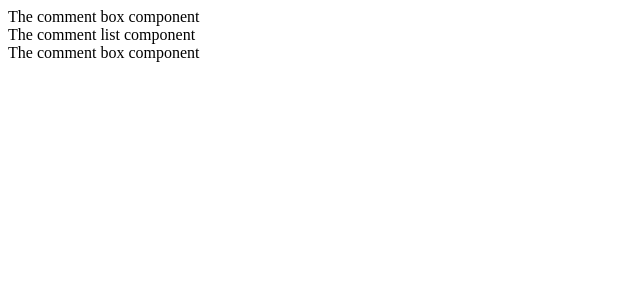
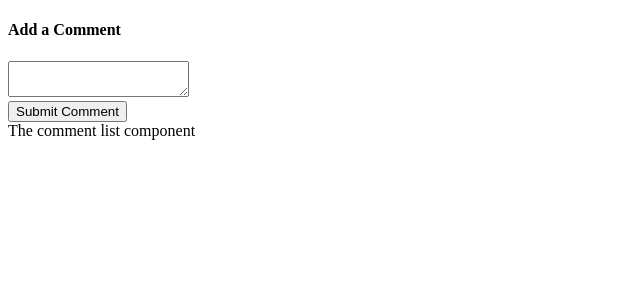
Before and after one commit to iostate/react_redux_testing, a React (Create React App) app: page / in a window 1280 px wide. Shown: the top 300 px of the page, without its empty margins (0-640 px from the left). Built offline with nearby package versions, Linux system fonts and the light colour scheme.

Commit message:
Refactored and created nice UI for CommentBox

```diff
--- a/src/components/App.js
+++ b/src/components/App.js
@@ -3,12 +3,10 @@
 import CommentList from 'components/CommentList';
 
 export default () => {
-	const string = 'The comment box component';
 	return (
 		<div>
 			<CommentBox />
 			<CommentList />
-			{string}
 		</div>
 	);
 };
--- a/src/components/CommentBox.js
+++ b/src/components/CommentBox.js
@@ -1,9 +1,17 @@
-import React from 'react';
+import React, { Component } from 'react';
 
-export default () => {
-	const string = 'The comment box component';
-	console.log(string.length);
-	return (
-		<div>{string}</div>
-	);
+class CommentBox extends Component {
+	render() {
+		return (
+			<form>
+				<h4>Add a Comment</h4>
+				<textarea />
+				<div>
+					<button>Submit Comment</button>
+				</div>
+			</form>
+		);
+	}
 }
+
+export default CommentBox;
```
Also changed, not shown: 1 other file (tests, documents, lock files or other folders).
